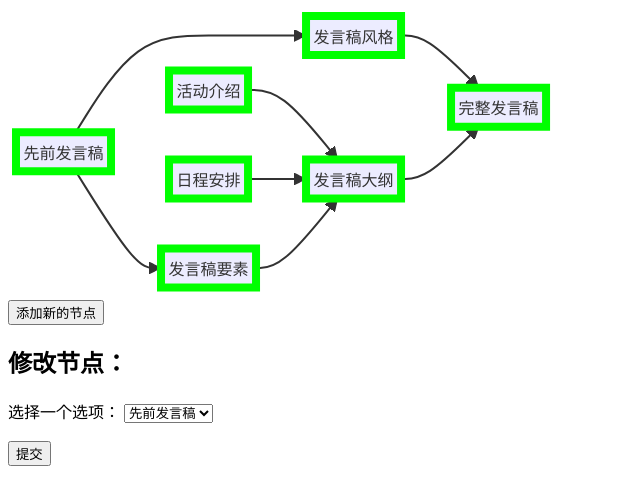
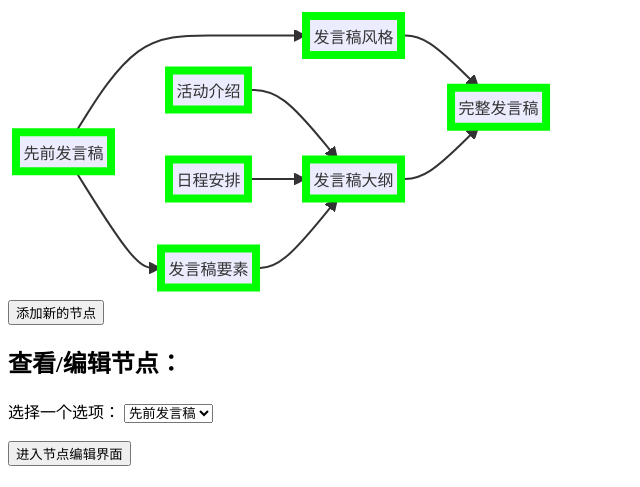
Before and after one commit to Exynos-8890/AIonNote, a Flask app: page / in a window 1280 px wide. Shown: the top 487 px of the page, without its empty margins (0-640 px from the left). Run offline with Flask 3, Linux system fonts and the light colour scheme; data that the repository does not hold is empty.

Commit message:
small edit

```diff
--- a/templates/index.html
+++ b/templates/index.html
@@ -16,7 +16,7 @@
     <form method="post">
         <button type="submit">添加新的节点</button>
     </form>
-    <h2>修改节点：</h2>
+    <h2>查看/编辑节点：</h2>
     <form action="/edit" method="post">
         <label for="options">选择一个选项：</label>
         <select id="options" name="option">
@@ -24,7 +24,7 @@
                 <option value="{{ key }}">{{ value }}</option>
             {% endfor %}
         </select><br><br>
-        <input type="submit" value="提交">
+        <input type="submit" value="进入节点编辑界面">
     </form>
     <p>剩余balance: {{ balance }}</p>
 </body>
```
